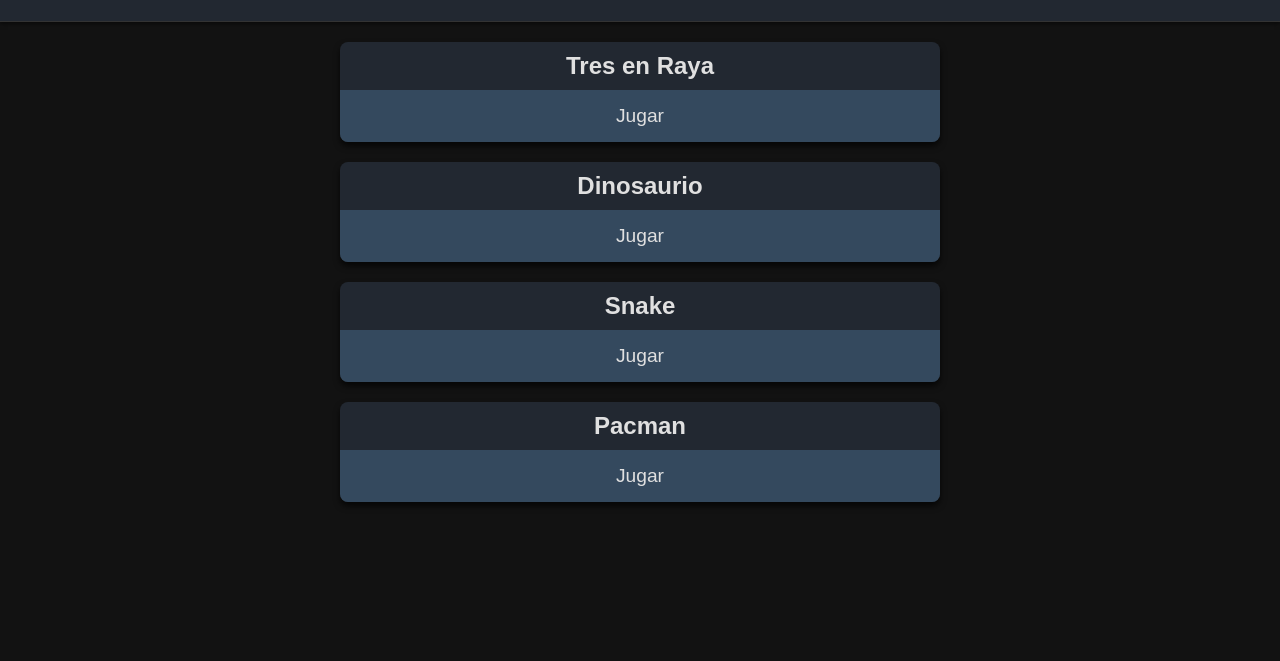
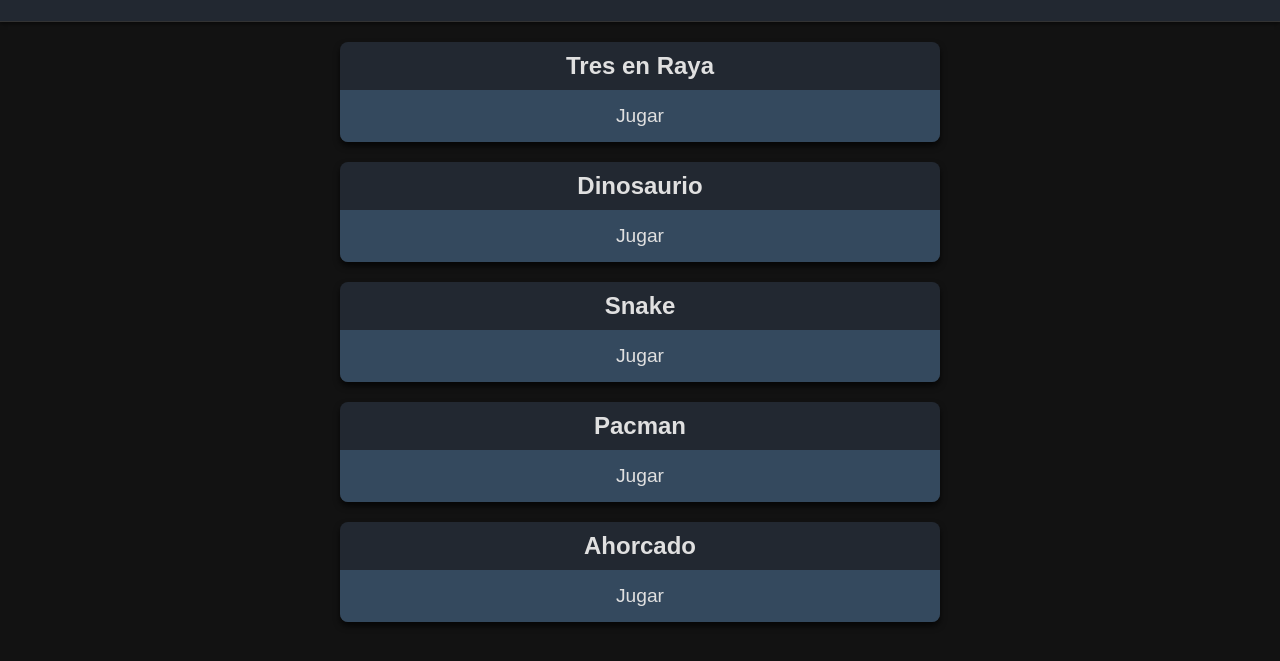
Before and after one commit to wilkcraft/centroJuegos, a plain HTML site: page index.html in a window 1280 px wide. Shown: the part 99-760 px from the top of the page. Drawn offline with Linux system fonts and the light colour scheme.

Commit message:
Update index.html
añadido juego ahorcado

```diff
--- a/index.html
+++ b/index.html
@@ -92,6 +92,10 @@
             <h3>Pacman</h3>
             <a href="https://wilkcraft.github.io/pacman/" target="_blank">Jugar</a>
         </div>
+        <div class="game-card">
+            <h3>Ahorcado</h3>
+            <a href="https://wilkcraft.github.io/ahorcado/" target="_blank">Jugar</a>
+        </div>
     </div>
 </body>
 </html>
```
